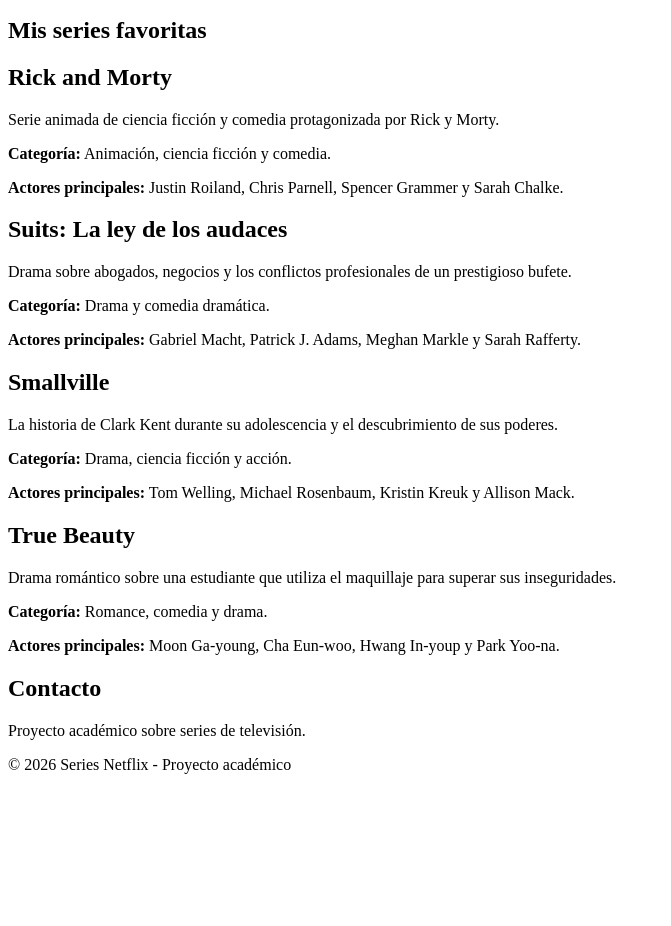
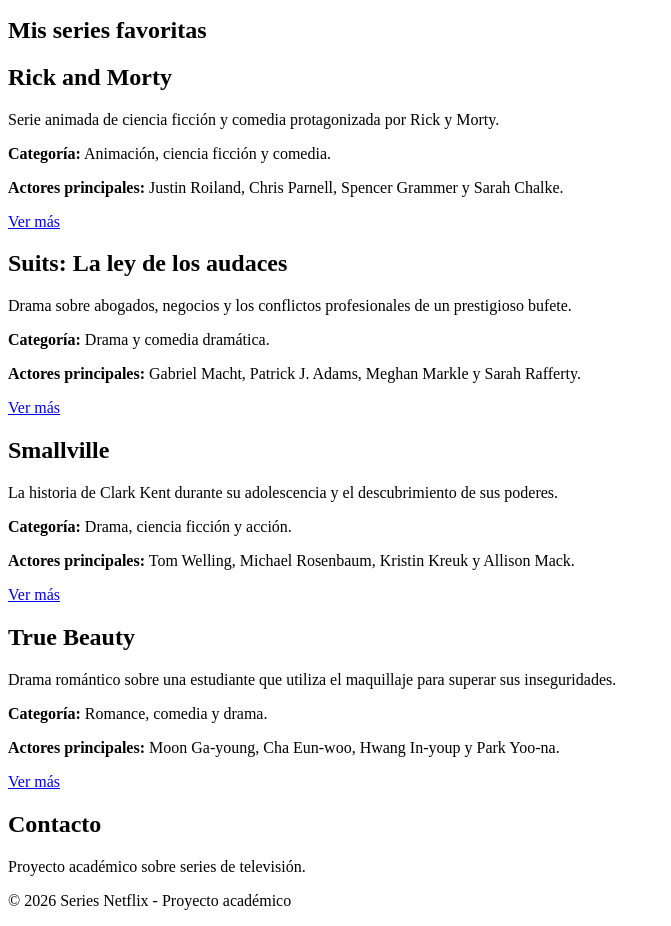
Before and after one commit to julianmaxia/tienda-deportiva, a plain HTML site: page index.html in a window 1280 px wide. Shown: the part 114-1040 px from the top of the page, without its empty margins (0-671 px from the left). Before the commit the page ends 904 px from the top, so only its background shows below. Drawn offline with Linux system fonts and the light colour scheme.

Commit message:
Agregar botones a las series

```diff
--- a/index.html
+++ b/index.html
@@ -26,6 +26,7 @@
 <p>Serie animada de ciencia ficción y comedia protagonizada por Rick y Morty.</p>
 <p><strong>Categoría:</strong> Animación, ciencia ficción y comedia.</p>
 <p><strong>Actores principales:</strong> Justin Roiland, Chris Parnell, Spencer Grammer y Sarah Chalke.</p>
+<a href="#" class="boton">Ver más</a>
 </article>
 
 <article class="serie">
@@ -33,6 +34,7 @@
 <p>Drama sobre abogados, negocios y los conflictos profesionales de un prestigioso bufete.</p>
 <p><strong>Categoría:</strong> Drama y comedia dramática.</p>
 <p><strong>Actores principales:</strong> Gabriel Macht, Patrick J. Adams, Meghan Markle y Sarah Rafferty.</p>
+<a href="#" class="boton">Ver más</a>
 </article>
 
 <article class="serie">
@@ -40,6 +42,7 @@
 <p>La historia de Clark Kent durante su adolescencia y el descubrimiento de sus poderes.</p>
 <p><strong>Categoría:</strong> Drama, ciencia ficción y acción.</p>
 <p><strong>Actores principales:</strong> Tom Welling, Michael Rosenbaum, Kristin Kreuk y Allison Mack.</p>
+<a href="#" class="boton">Ver más</a>
 </article>
 
 <article class="serie">
@@ -47,6 +50,7 @@
 <p>Drama romántico sobre una estudiante que utiliza el maquillaje para superar sus inseguridades.</p>
 <p><strong>Categoría:</strong> Romance, comedia y drama.</p>
 <p><strong>Actores principales:</strong> Moon Ga-young, Cha Eun-woo, Hwang In-youp y Park Yoo-na.</p>
+<a href="#" class="boton">Ver más</a>
 </article>
 
 </section>
```
